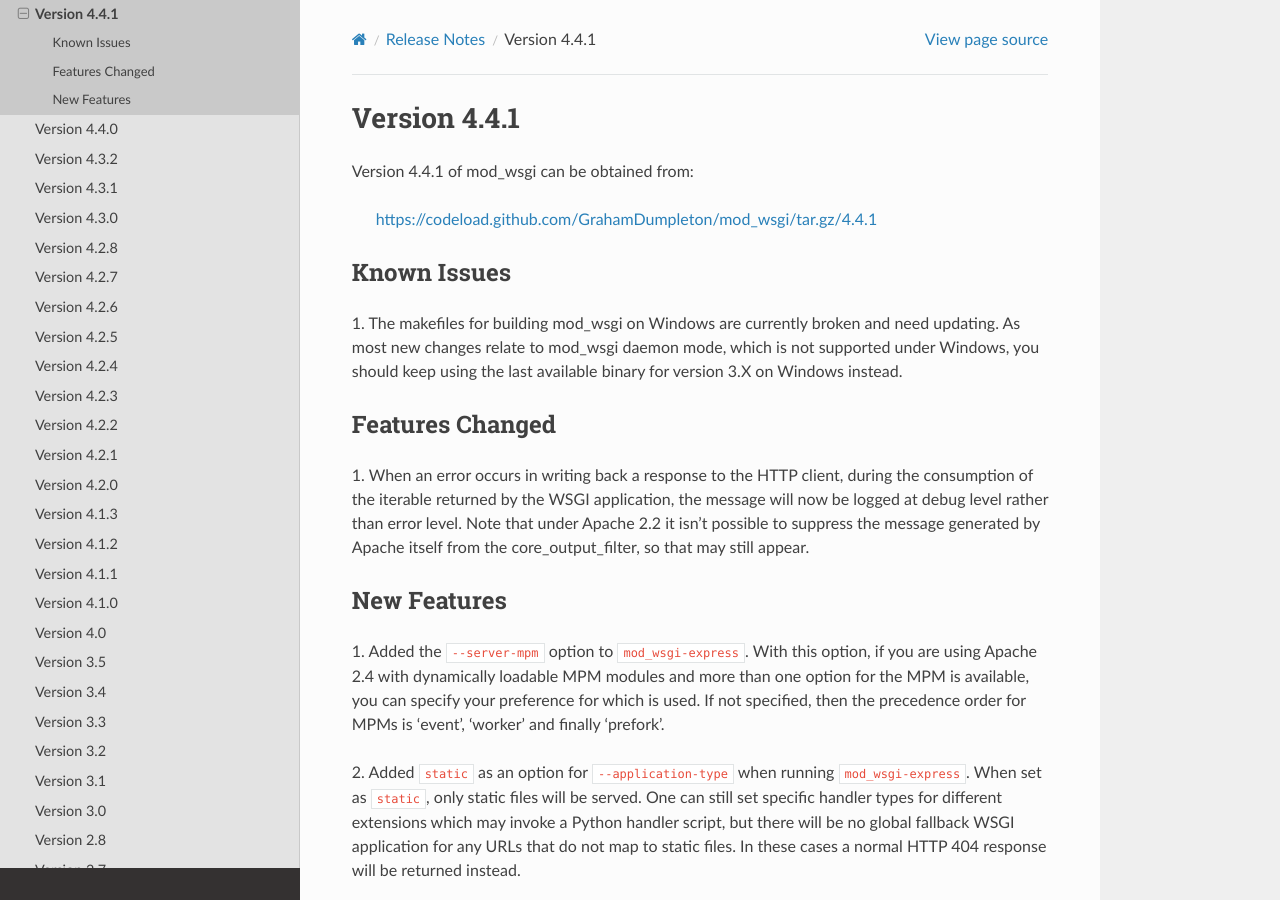
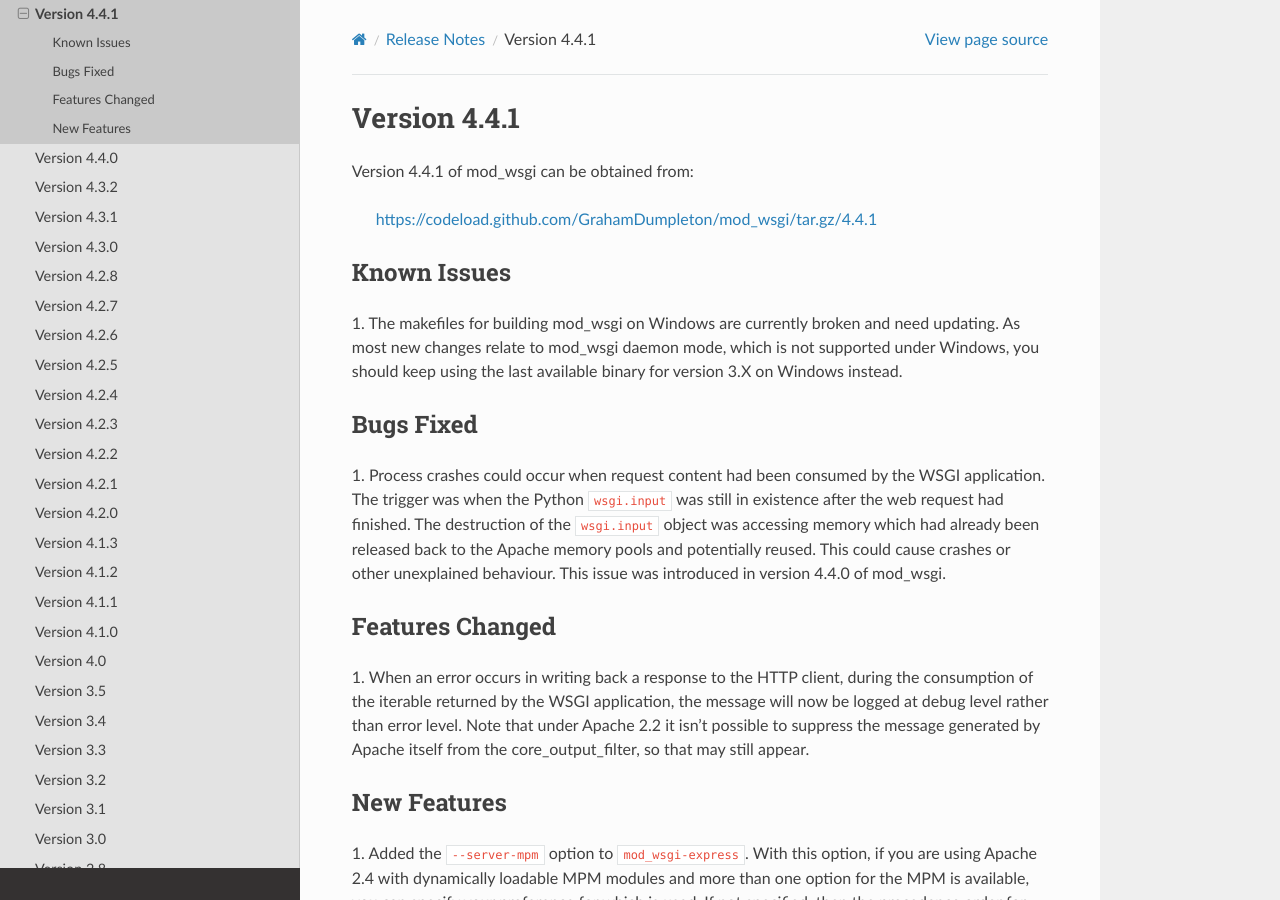
Before and after one commit to GrahamDumpleton/mod_wsgi, a Sphinx documentation site: the page built from docs/release-notes/version-4.4.1.rst, in a window 1280 px wide and 900 px high. Built offline with Sphinx 7.4.7 and the Read the Docs theme 2.0.0, drawn with Linux system fonts in a browser that asks for light colours.

Commit message:
Fix process crash after request finished, when wsgi.input had been consumed.

```diff
--- a/docs/release-notes/version-4.4.1.rst
+++ b/docs/release-notes/version-4.4.1.rst
@@ -13,6 +13,17 @@
 need updating. As most new changes relate to mod_wsgi daemon mode, which is
 not supported under Windows, you should keep using the last available
 binary for version 3.X on Windows instead.
+
+Bugs Fixed
+----------
+
+1. Process crashes could occur when request content had been consumed by
+the WSGI application. The trigger was when the Python ``wsgi.input`` was
+still in existence after the web request had finished. The destruction of
+the ``wsgi.input`` object was accessing memory which had already been
+released back to the Apache memory pools and potentially reused. This could
+cause crashes or other unexplained behaviour. This issue was introduced in
+version 4.4.0 of mod_wsgi.
 
 Features Changed
 ----------------
```
Also changed, not shown: 1 other file.
